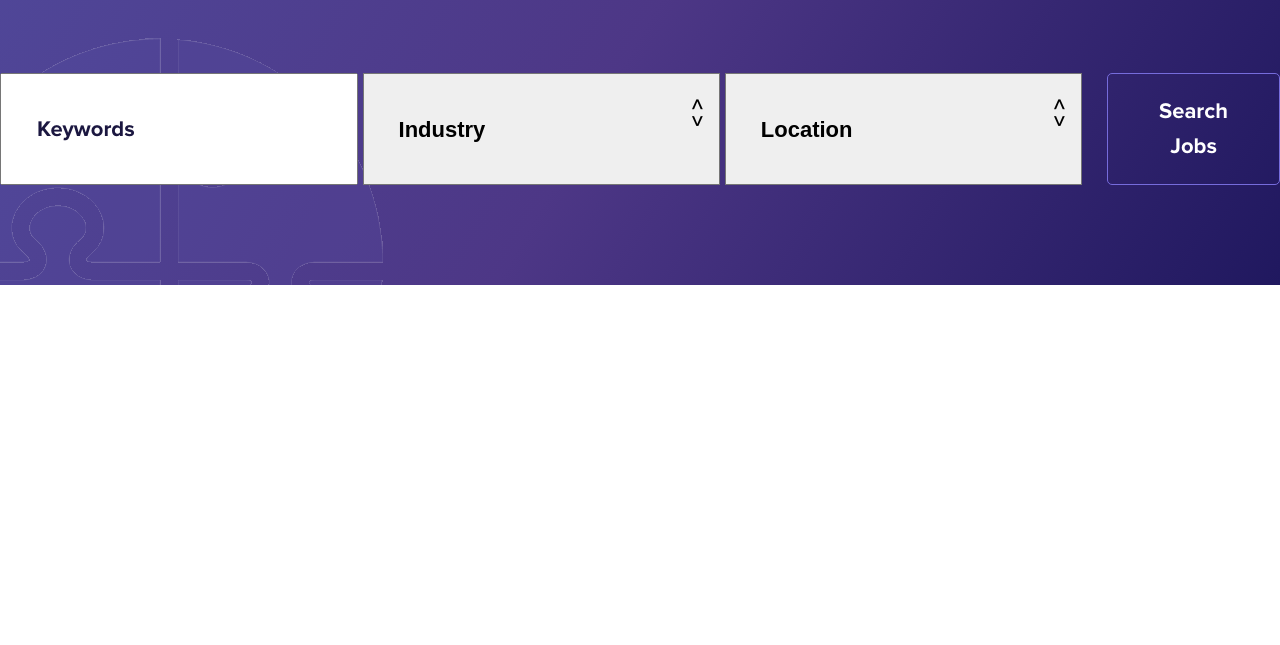
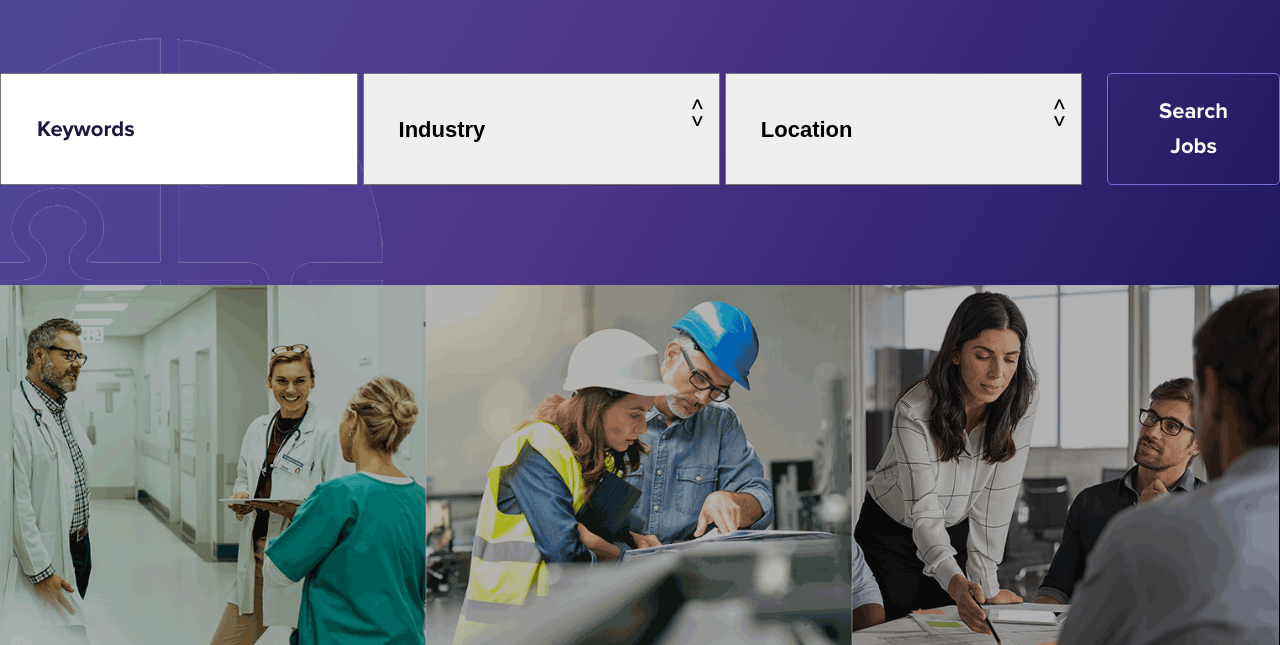
Before and after one commit to rafiurrafi/connect, a plain HTML site: page index.html in a window 1280 px wide. Shown: the part 513-1158 px from the top of the page. Before the commit the page ends 800 px from the top, so only its background shows below. Drawn offline with Linux system fonts and the light colour scheme.

Commit message:
Completed gallery section

```diff
--- a/index.html
+++ b/index.html
@@ -68,5 +68,12 @@
         </div>
       </div>
     </section>
+    <section class="section-gallery">
+      <div class="gallery">
+        <img src="img/feature-1.png" alt="" class="gallery__img" />
+        <img src="img/feature-2.png" alt="" class="gallery__img" />
+        <img src="img/feature-3.png" alt="" class="gallery__img" />
+      </div>
+    </section>
   </body>
 </html>
--- /dev/null
+++ b/sass/components/_gallery.scss
@@ -0,0 +1,11 @@
+.gallery {
+  display: flex;
+  height: 45vh;
+  background-color: $color-dark;
+  &__img {
+    object-fit: cover;
+    width: 33.3%;
+    height: 100%;
+    opacity: 0.7;
+  }
+}
--- a/sass/main.scss
+++ b/sass/main.scss
@@ -9,6 +9,7 @@
 @import "./base/utilities";
 
 @import "./components/button";
+@import "./components/gallery";
 @import "./components/input";
 @import "./components/search";
 
```
Also changed, not shown: dist/css/main.css, 1 other file.
